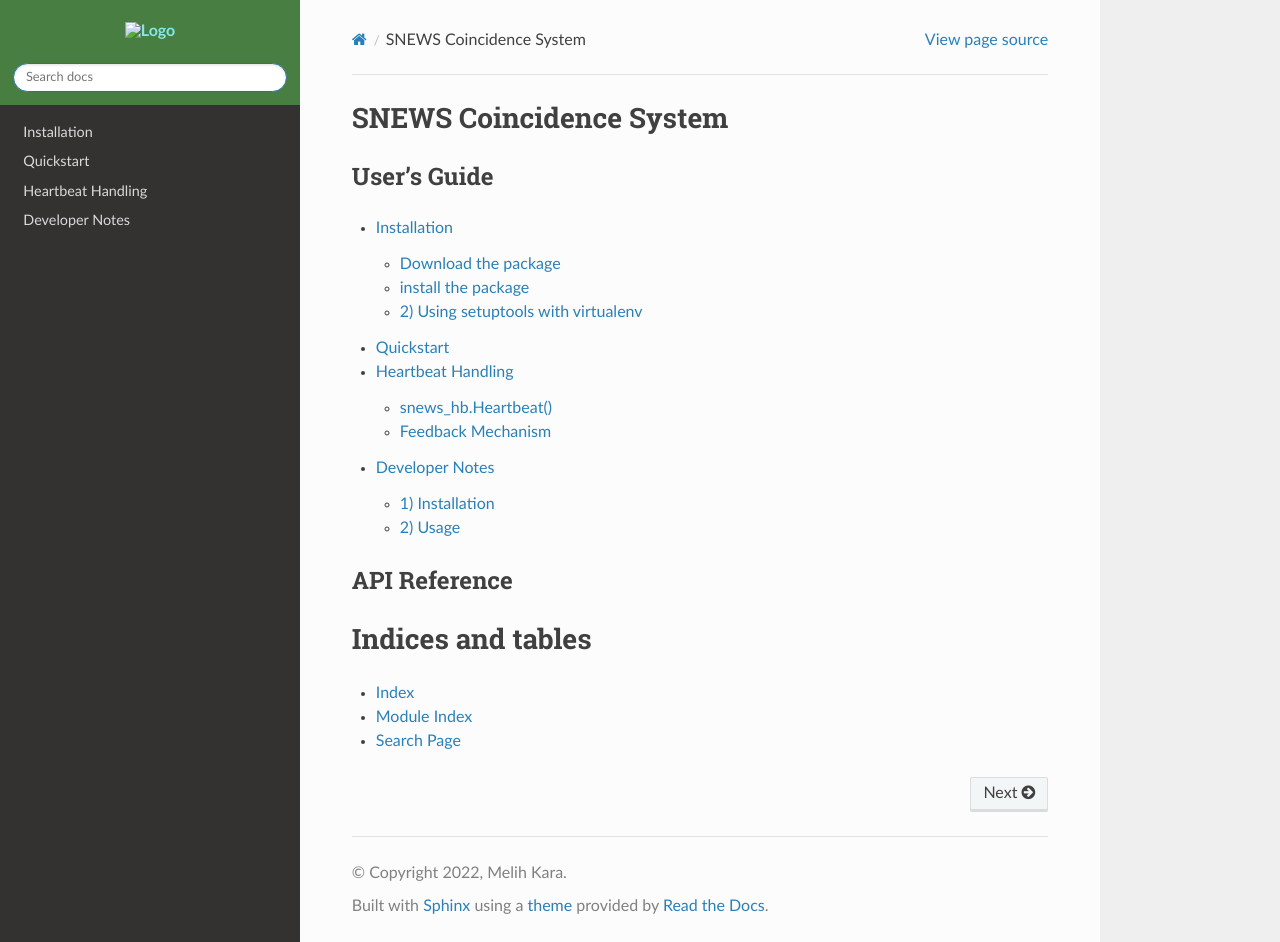
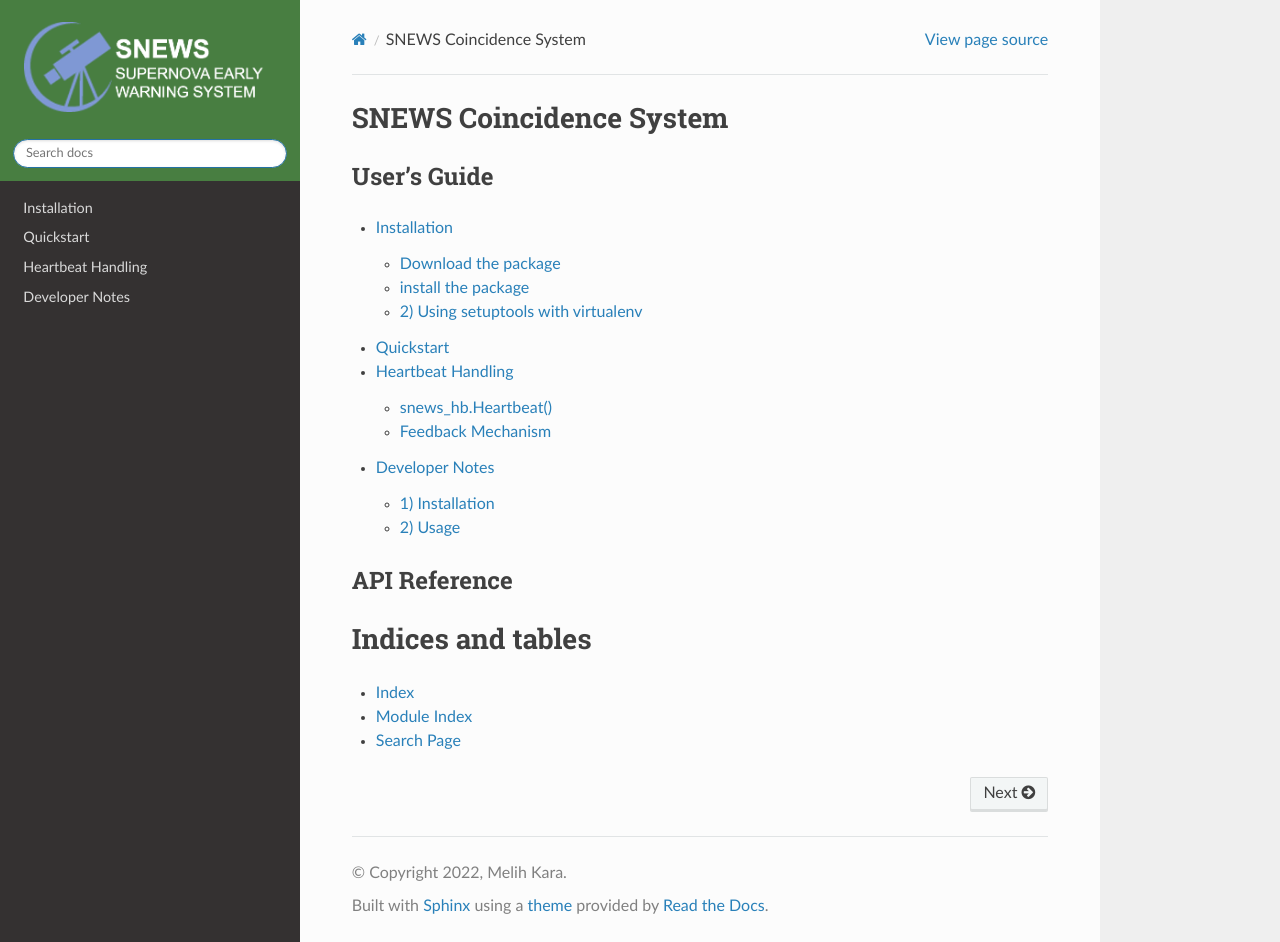
Before and after one commit to SNEWS2/SNEWS_Coincidence_System, a Sphinx documentation site: the page built from docs/index.rst, in a window 1280 px wide and 942 px high. Built offline with Sphinx 7.4.7 and the Read the Docs theme 2.0.0, drawn with Linux system fonts in a browser that asks for light colours.

Commit message:
Use dark-background logo.

```diff
--- a/docs/conf.py
+++ b/docs/conf.py
@@ -114,7 +114,7 @@ if not on_rtd:  # only import and set the theme if we're building docs locally
     html_theme = 'sphinx_rtd_theme'
     html_theme_path = [sphinx_rtd_theme.get_html_theme_path()]
 
-html_logo = "./_static/images/custom_logo.png"
+html_logo = "./_static/images/snews_logo_bkg_dark.png"
 html_theme_options = {
     'logo_only': True,
     'display_version': True,
```
